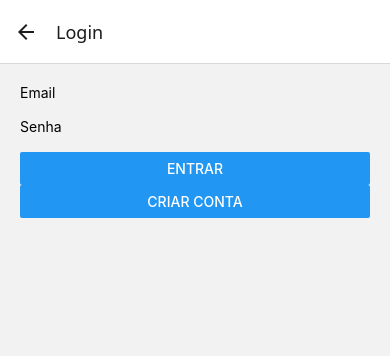
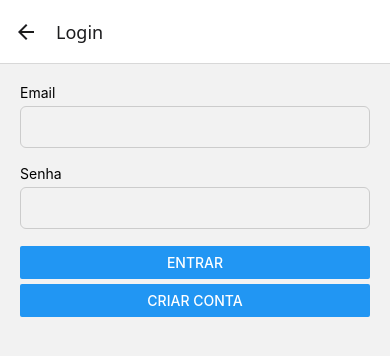
Before and after one commit to IsaquePFerreira/sabores-de-pedro-ii, a React Native app: screen /Login in a window 390 px wide. Shown: the top 356 px of the page. Built offline with nearby package versions, Linux system fonts and the light colour scheme; no server answers; the database is empty.

Commit message:
Ajustando estilo

```diff
--- a/src/config/firebase.js
+++ b/src/config/firebase.js
@@ -4,12 +4,12 @@ import { getFirestore } from "firebase/firestore";
 import { getStorage } from "firebase/storage";
 
 const firebaseConfig = {
-  apiKey: "SUA_API_KEY",
-  authDomain: "SEU_AUTH_DOMAIN",
-  projectId: "SEU_PROJECT_ID",
-  storageBucket: "SEU_STORAGE_BUCKET",
-  messagingSenderId: "SEU_SENDER_ID",
-  appId: "SEU_APP_ID",
+  apiKey: "AIzaSyAvOZaY8F8OVd-5j18dSDnoKx5UvTNfeds",
+  authDomain: "sabores-de-pedro-ii-53207.firebaseapp.com",
+  projectId: "sabores-de-pedro-ii-53207",
+  storageBucket: "sabores-de-pedro-ii-53207.firebasestorage.app",
+  messagingSenderId: "492574160063",
+  appId: "1:492574160063:web:921c2fc04940a5124c820a"
 };
 
 const app = initializeApp(firebaseConfig);
--- a/src/screens/LoginScreen.js
+++ b/src/screens/LoginScreen.js
@@ -1,5 +1,5 @@
 import { useState, useContext } from "react";
-import { View, Text, TextInput, Button, Alert } from "react-native";
+import { View, Text, TextInput, Button, Alert, StyleSheet } from "react-native";
 import { signInWithEmailAndPassword } from "firebase/auth";
 import { auth } from "../config/firebase";
 import { AuthContext } from "../contexts/AuthContext";
@@ -27,12 +27,13 @@ export default function LoginScreen({ navigation }) {
   }
 
   return (
-    <View style={{ padding: 20 }}>
+    <View style={styles.container}>
       <Text>Email</Text>
       <TextInput
         value={email}
         onChangeText={setEmail}
         autoCapitalize="none"
+        style={styles.input}
       />
 
       <Text>Senha</Text>
@@ -40,13 +41,30 @@ export default function LoginScreen({ navigation }) {
         value={senha}
         onChangeText={setSenha}
         secureTextEntry
+        style={styles.input}
       />
 
       <Button title="Entrar" onPress={handleLogin} />
       <Button
         title="Criar conta"
-        onPress={() => navigation.navigate("Register")}
+        onPress={() => navigation.navigate("Register")} style={{backgroundColor: "green"}}
       />
     </View>
   );
 }
+
+const styles = StyleSheet.create({
+  container: { flex: 1,
+    gap: 5,
+    padding: 20,
+   },
+  input: {
+    borderWidth: 1,
+    borderColor: "#ccc",
+    borderRadius: 6,
+    padding: 10,
+    marginBottom: 12,
+    fontSize: 16
+  },
+
+});
--- a/src/screens/RegisterScreen.js
+++ b/src/screens/RegisterScreen.js
@@ -1,5 +1,5 @@
 import { useState } from "react";
-import { View, Text, TextInput, Button, Alert } from "react-native";
+import { View, Text, TextInput, Button, Alert, StyleSheet } from "react-native";
 import { createUserWithEmailAndPassword } from "firebase/auth";
 import { auth } from "../config/firebase";
 
@@ -27,12 +27,23 @@ export default function RegisterScreen({ navigation }) {
   return (
     <View style={{ padding: 20 }}>
       <Text>Email</Text>
-      <TextInput value={email} onChangeText={setEmail} />
+      <TextInput value={email} onChangeText={setEmail} style={styles.input} />
 
       <Text>Senha</Text>
-      <TextInput value={senha} onChangeText={setSenha} secureTextEntry />
+      <TextInput value={senha} onChangeText={setSenha} secureTextEntry style={styles.input} />
 
       <Button title="Cadastrar" onPress={handleRegister} />
     </View>
   );
 }
+
+const styles = StyleSheet.create({
+  input: {
+    borderWidth: 1,
+    borderColor: "#ccc",
+    borderRadius: 6,
+    padding: 10,
+    marginBottom: 12,
+    fontSize: 16
+  }
+});
```
Also changed, not shown: 1 other file (tests, documents, lock files or other folders).
